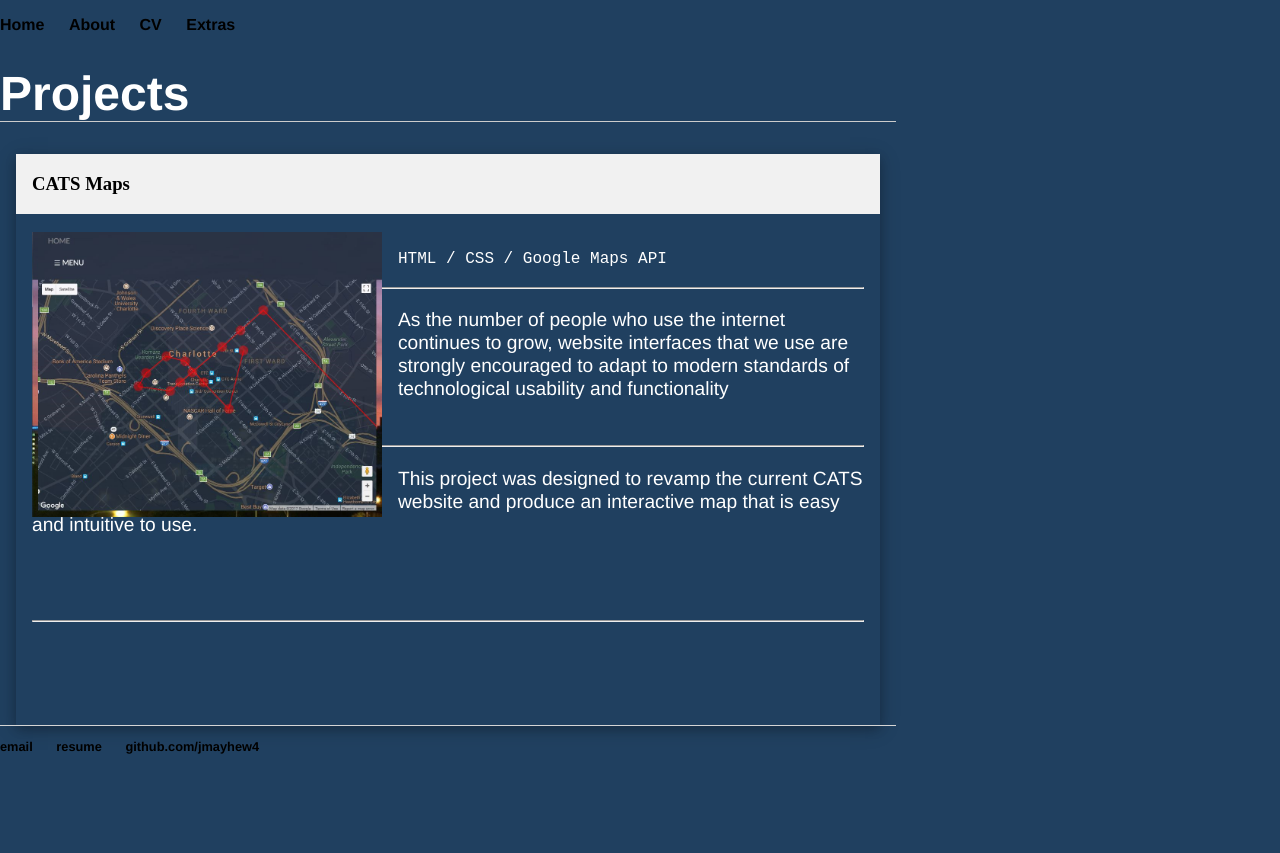
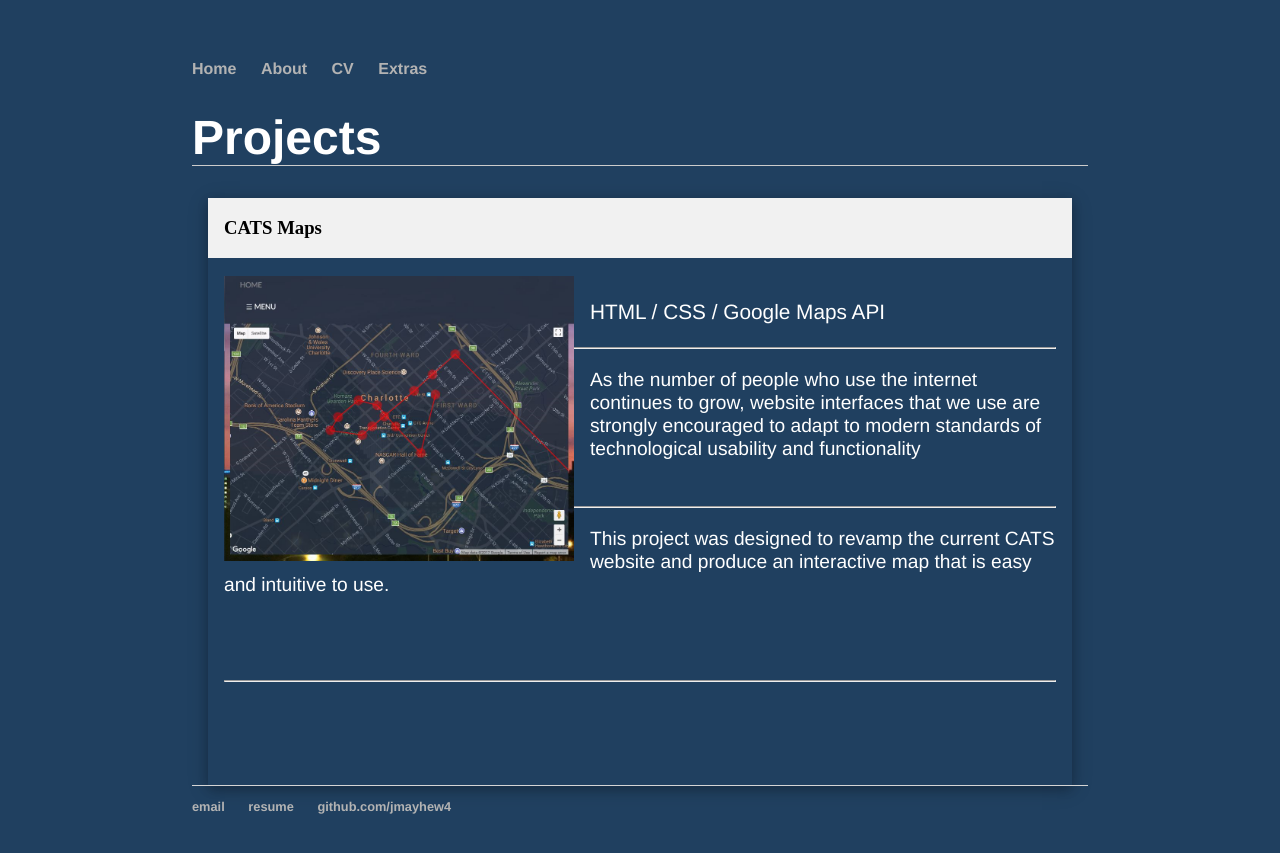
Before and after one commit to jmayhew4/jmayhew4.github.io, a Jekyll site: the page built from extras/index.html, in a window 1280 px wide. Shown: the top 853 px of the page. Built offline with Jekyll 4.4.1, drawn with Linux system fonts in a browser that asks for light colours.

Commit message:
Update default.html

```diff
--- a/_layouts/default.html
+++ b/_layouts/default.html
@@ -2,9 +2,10 @@
 <html>
 	<head>
 		<title>{{ page.title }}</title>
-		<!-- link to main stylesheet -->
+		<!-- stylesheet -->
+		<link rel="stylesheet" href="/css/w3.css">
 		<link rel="stylesheet" type="text/css" href="/css/main.css">
-		<link rel="stylesheet" href="/css/w3.css">
+
 	</head>
 	<body>
 		<nav>
```
